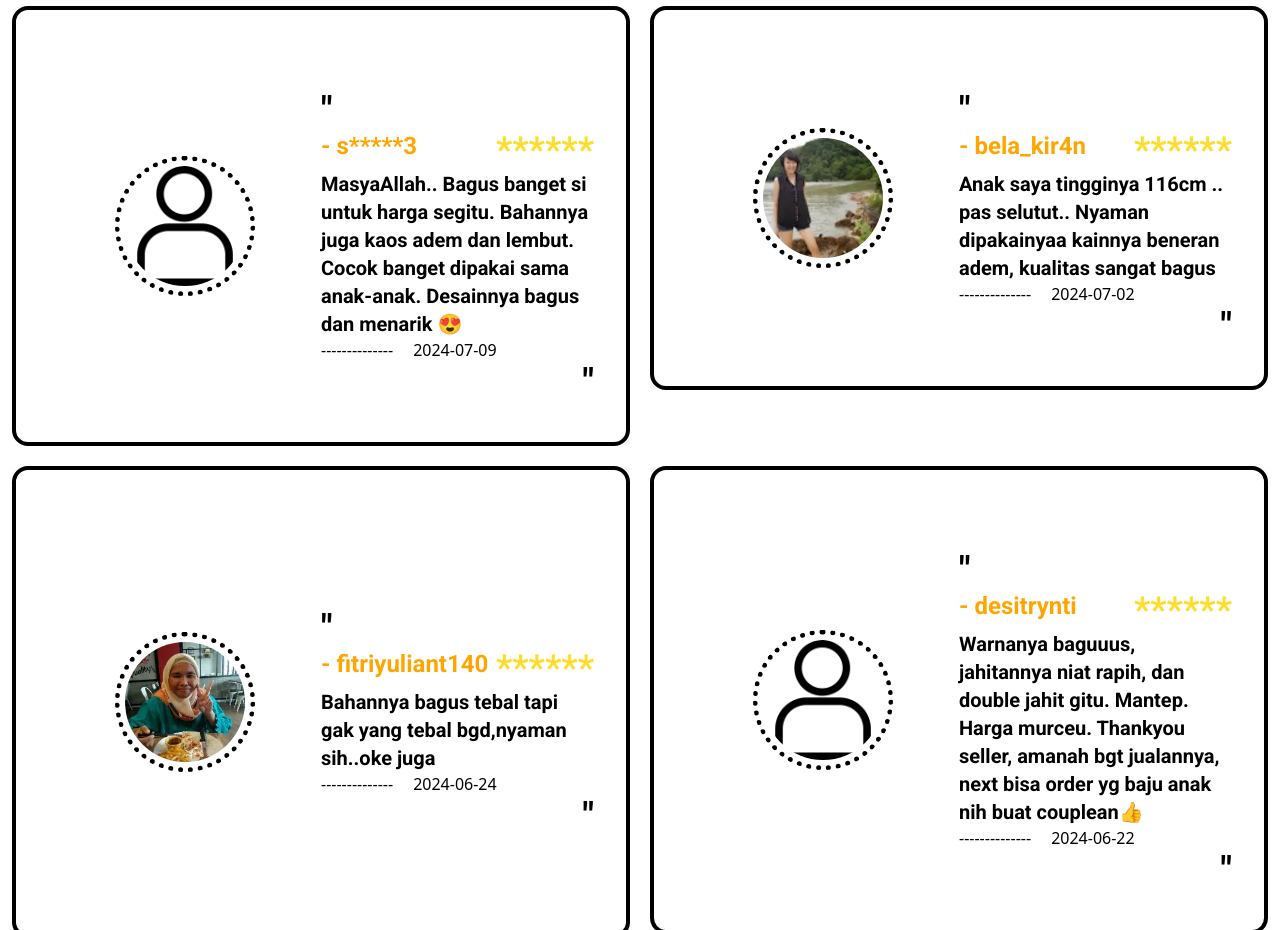
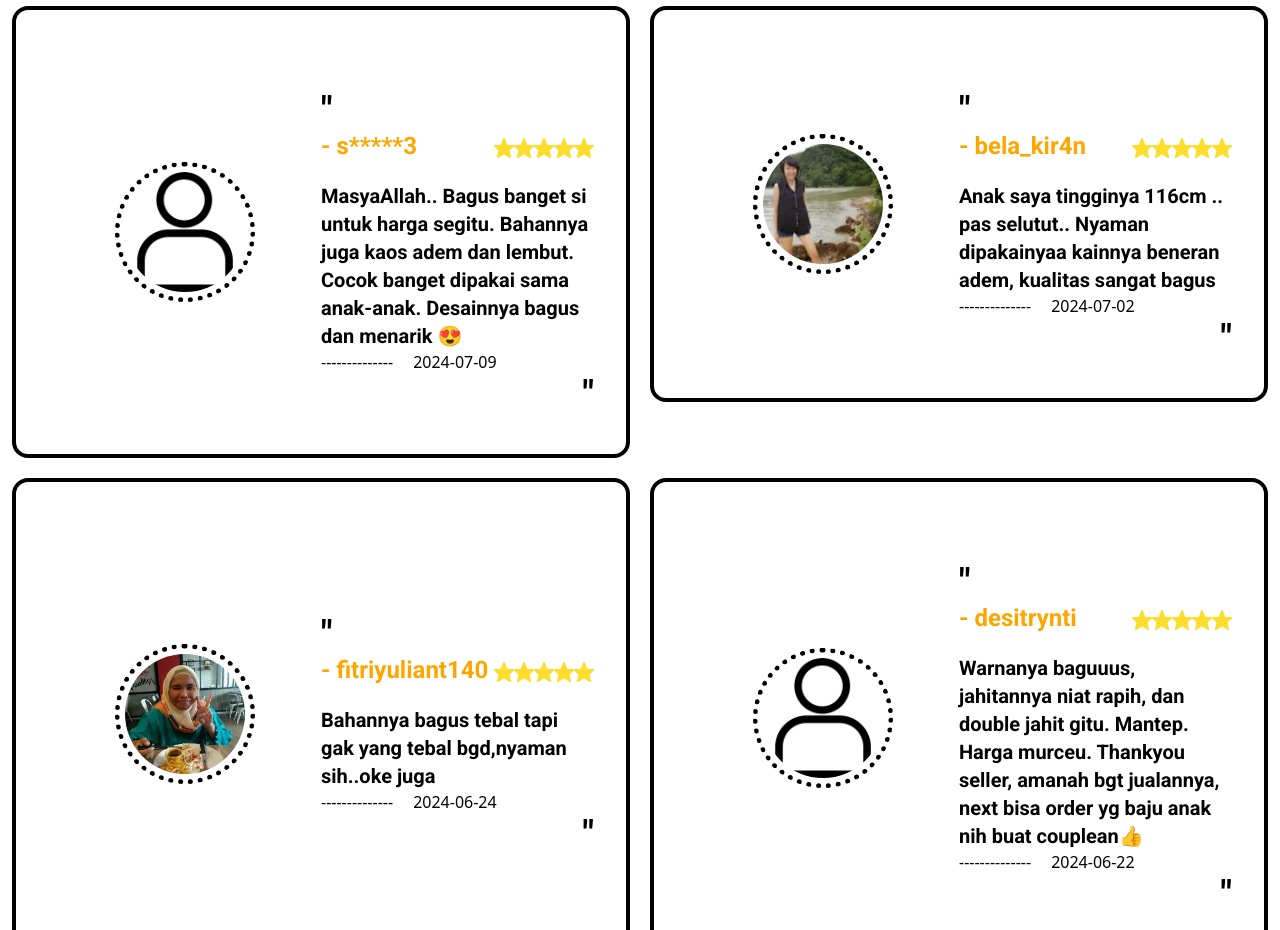
Before and after one commit to irshaapr/Beautyfication-id, a plain HTML site: page index.html in a window 1280 px wide. Shown: the part 3140-4070 px from the top of the page. Drawn offline with nearby package versions, Linux system fonts and the light colour scheme; a web font is replaced by a local one.

Commit message:
Alhamdulillah Done

```diff
--- a/index.html
+++ b/index.html
@@ -404,16 +404,36 @@
                     - s*****3
                   </p>
 
-                  <!-- <div class="flex justify-center">
-                    <img src="./assets/icons/star.svg" alt="star.svg" class="w-5"/>
-                    <img src="./assets/icons/star.svg" alt="star.svg" class="w-5"/>
-                    <img src="./assets/icons/star.svg" alt="star.svg" class="w-5"/>
-                    <img src="./assets/icons/star.svg" alt="star.svg" class="w-5"/>
-                    <img src="./assets/icons/star.svg" alt="star.svg" class="w-5"/>
-                  </div> -->
-                  <p class="text-[#FFDD2D] text-4xl roboto-bold text-center">
+                  <div class="flex justify-center pt-2 pb-6">
+                    <img
+                      src="./assets/icons/star.svg"
+                      alt="star.svg"
+                      class="w-5"
+                    />
+                    <img
+                      src="./assets/icons/star.svg"
+                      alt="star.svg"
+                      class="w-5"
+                    />
+                    <img
+                      src="./assets/icons/star.svg"
+                      alt="star.svg"
+                      class="w-5"
+                    />
+                    <img
+                      src="./assets/icons/star.svg"
+                      alt="star.svg"
+                      class="w-5"
+                    />
+                    <img
+                      src="./assets/icons/star.svg"
+                      alt="star.svg"
+                      class="w-5"
+                    />
+                  </div>
+                  <!-- <p class="text-[#FFDD2D] text-4xl roboto-bold text-center">
                     ******
-                  </p>
+                  </p> -->
                 </div>
                 <div class="w-full">
                   <p
@@ -461,9 +481,36 @@
                   <p class="text-2xl text-[#FFA500] roboto-bold text-center">
                     - bela_kir4n
                   </p>
-                  <p class="text-[#FFDD2D] text-4xl roboto-bold text-center">
+                  <!-- <p class="text-[#FFDD2D] text-4xl roboto-bold text-center">
                     ******
-                  </p>
+                  </p> -->
+                  <div class="flex justify-center pt-2 pb-6">
+                    <img
+                      src="./assets/icons/star.svg"
+                      alt="star.svg"
+                      class="w-5"
+                    />
+                    <img
+                      src="./assets/icons/star.svg"
+                      alt="star.svg"
+                      class="w-5"
+                    />
+                    <img
+                      src="./assets/icons/star.svg"
+                      alt="star.svg"
+                      class="w-5"
+                    />
+                    <img
+                      src="./assets/icons/star.svg"
+                      alt="star.svg"
+                      class="w-5"
+                    />
+                    <img
+                      src="./assets/icons/star.svg"
+                      alt="star.svg"
+                      class="w-5"
+                    />
+                  </div>
                 </div>
                 <div class="w-full">
                   <p
@@ -510,9 +557,36 @@
                   <p class="text-2xl text-[#FFA500] roboto-bold text-center">
                     - fitriyuliant140
                   </p>
-                  <p class="text-[#FFDD2D] text-4xl roboto-bold text-center">
+                  <div class="flex justify-center pt-2 pb-6">
+                    <img
+                      src="./assets/icons/star.svg"
+                      alt="star.svg"
+                      class="w-5"
+                    />
+                    <img
+                      src="./assets/icons/star.svg"
+                      alt="star.svg"
+                      class="w-5"
+                    />
+                    <img
+                      src="./assets/icons/star.svg"
+                      alt="star.svg"
+                      class="w-5"
+                    />
+                    <img
+                      src="./assets/icons/star.svg"
+                      alt="star.svg"
+                      class="w-5"
+                    />
+                    <img
+                      src="./assets/icons/star.svg"
+                      alt="star.svg"
+                      class="w-5"
+                    />
+                  </div>
+                  <!-- <p class="text-[#FFDD2D] text-4xl roboto-bold text-center">
                     ******
-                  </p>
+                  </p> -->
                 </div>
                 <div class="w-full">
                   <p
@@ -559,9 +633,36 @@
                   <p class="text-2xl text-[#FFA500] roboto-bold text-center">
                     - desitrynti
                   </p>
-                  <p class="text-[#FFDD2D] text-4xl roboto-bold text-center">
+                  <div class="flex justify-center pt-2 pb-6">
+                    <img
+                      src="./assets/icons/star.svg"
+                      alt="star.svg"
+                      class="w-5"
+                    />
+                    <img
+                      src="./assets/icons/star.svg"
+                      alt="star.svg"
+                      class="w-5"
+                    />
+                    <img
+                      src="./assets/icons/star.svg"
+                      alt="star.svg"
+                      class="w-5"
+                    />
+                    <img
+                      src="./assets/icons/star.svg"
+                      alt="star.svg"
+                      class="w-5"
+                    />
+                    <img
+                      src="./assets/icons/star.svg"
+                      alt="star.svg"
+                      class="w-5"
+                    />
+                  </div>
+                  <!-- <p class="text-[#FFDD2D] text-4xl roboto-bold text-center">
                     ******
-                  </p>
+                  </p> -->
                 </div>
                 <div class="w-full">
                   <p
```
